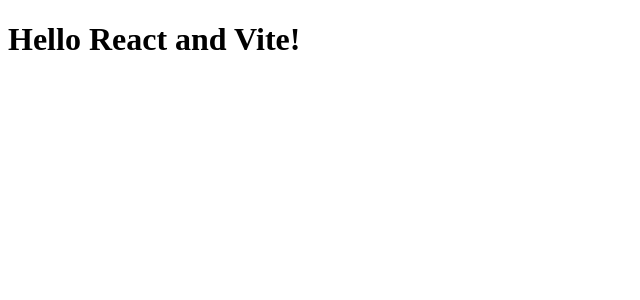
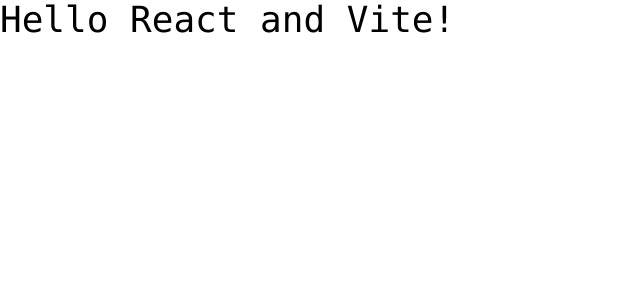
Before and after one commit to BoiteSphinx/lc-react-from-scratch, a React (Vite) app: page / in a window 1280 px wide. Shown: the top 300 px of the page, without its empty margins (0-640 px from the left). Built offline with nearby package versions, Linux system fonts and the light colour scheme.

Commit message:
Styling Techniques in React

```diff
--- a/package.json
+++ b/package.json
@@ -11,6 +11,7 @@
     "type": "git",
     "url": "git+https://BoiteSphinx@github.com/BoiteSphinx/lc-react-from-scratch.git"
   },
+  "type": "module",
   "keywords": [],
   "author": "",
   "license": "ISC",
@@ -22,8 +23,10 @@
     "vite": "^6.3.5"
   },
   "dependencies": {
+    "@tailwindcss/vite": "^4.1.7",
     "@vitejs/plugin-react": "^4.4.1",
     "react": "^19.1.0",
-    "react-dom": "^19.1.0"
+    "react-dom": "^19.1.0",
+    "tailwindcss": "^4.1.7"
   }
 }
--- /dev/null
+++ b/src/app.css
@@ -0,0 +1 @@
+@import 'tailwindcss'
--- a/src/app.jsx
+++ b/src/app.jsx
@@ -1,12 +1,13 @@
-import ReactDOM from 'react-dom/client'
+import ReactDOM from "react-dom/client";
+import "./app.css";
+
+const tech = "React and Vite";
 
 function App() {
-  return (
-    <h1>Hello React and Vite!</h1>
-  )
+  return <h1 className="font-mono text-4xl">Hello {tech}!</h1>;
 }
 
-const app = document.getElementById('app')
-const root = ReactDOM.createRoot(app)
+const app = document.getElementById("app");
+const root = ReactDOM.createRoot(app);
 
-root.render(<App />)
+root.render(<App />);
--- a/vite.config.js
+++ b/vite.config.js
@@ -1,8 +1,10 @@
+import { defineConfig } from "vite";
+
+import tailwindcss from "@tailwindcss/vite";
 import react from "@vitejs/plugin-react";
-import { defineConfig } from "vite";
 
 export default defineConfig({
   plugins: [
-    react()
+    react(), tailwindcss()
   ]
 })
```
Also changed, not shown: 1 other file (tests, documents, lock files or other folders).
